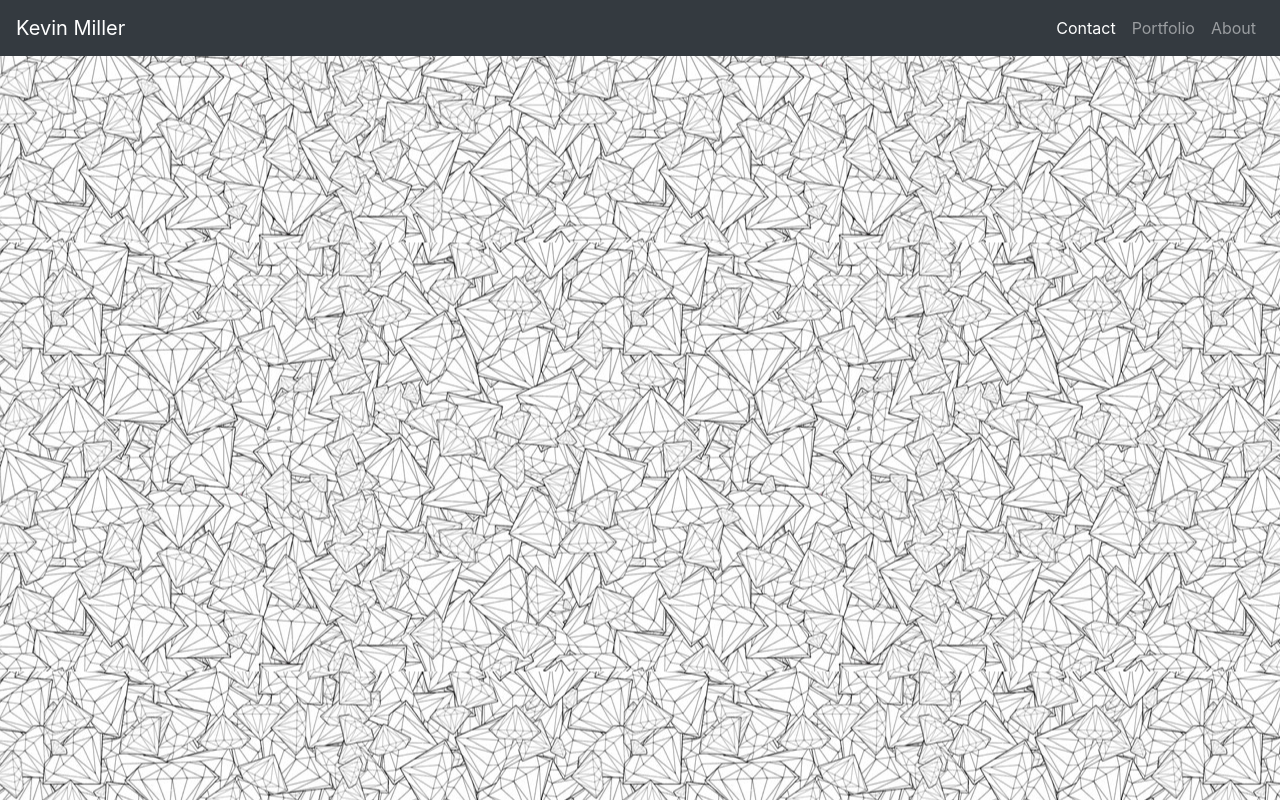
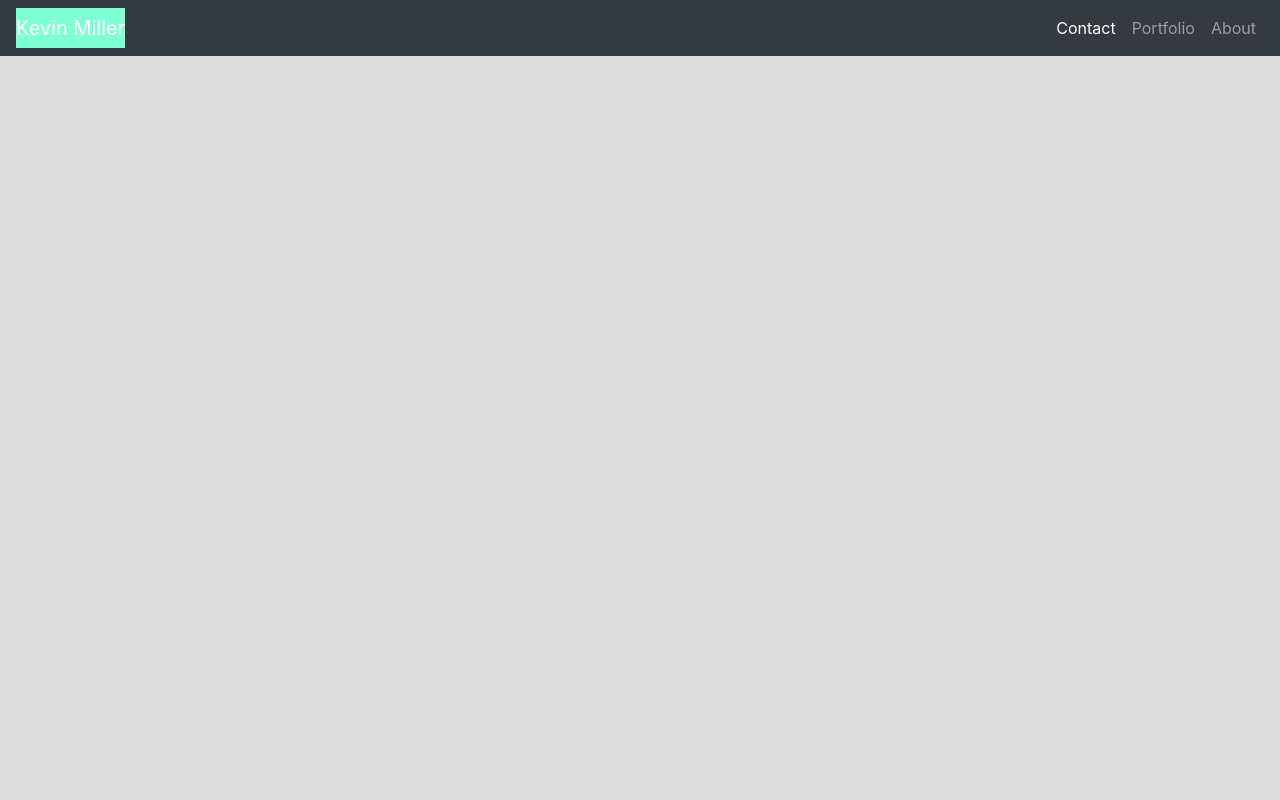
Before and after one commit to k1te-m/courseWork_02_responsivenessPortfolio, a plain HTML site: page contact.html in a window 1280 px wide. Drawn offline with nearby package versions, Linux system fonts and the light colour scheme.

Commit message:
updated nav bar to highlight name

```diff
--- a/assets/style.css
+++ b/assets/style.css
@@ -1,4 +1,9 @@
 body {
-    background-image: url(./37diamond.jpg);
-    background-position: center center;
+    background-color: gainsboro;
 }
+.container-fluid {
+    background-color: ghostwhite;
+}
+.navbar-brand {
+    background-color: aquamarine;
+}
```
Also changed, not shown: index.html (+1 -0 lines), portfolio.html (+13 -2 lines).
